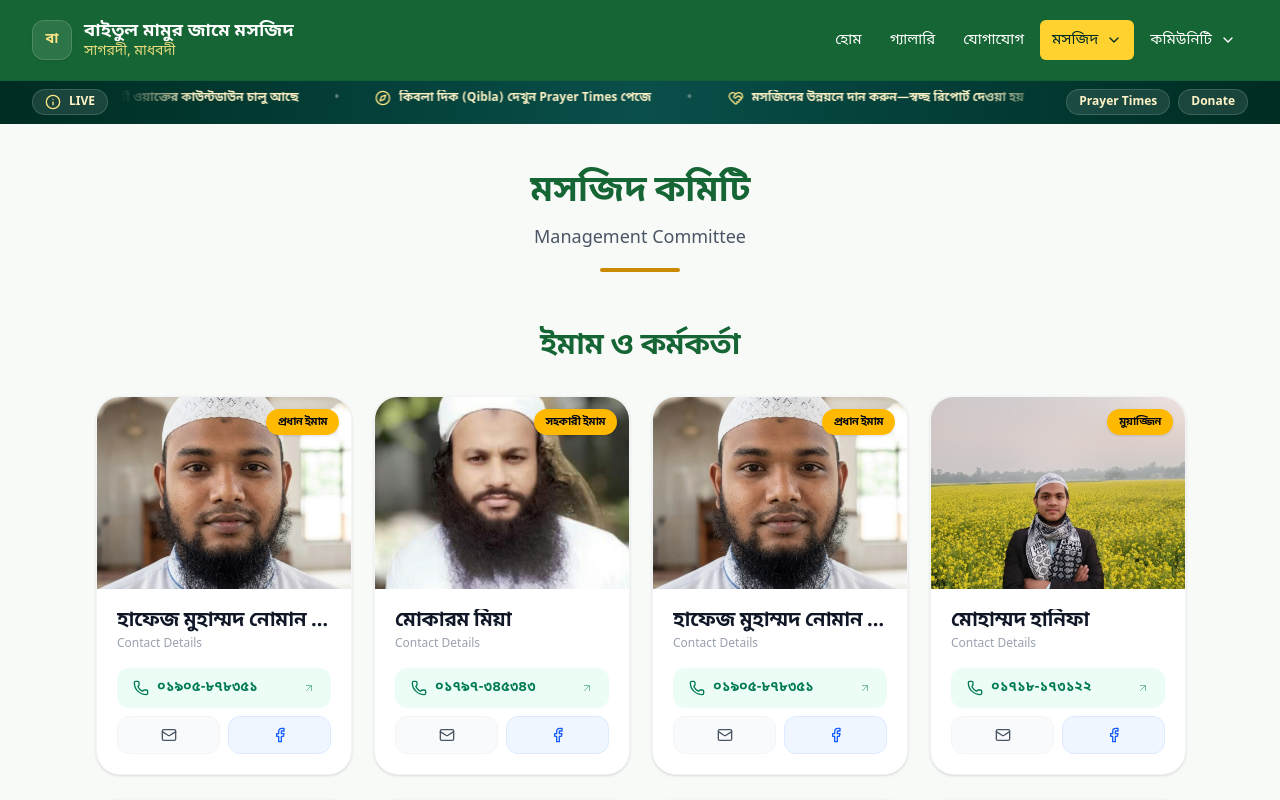
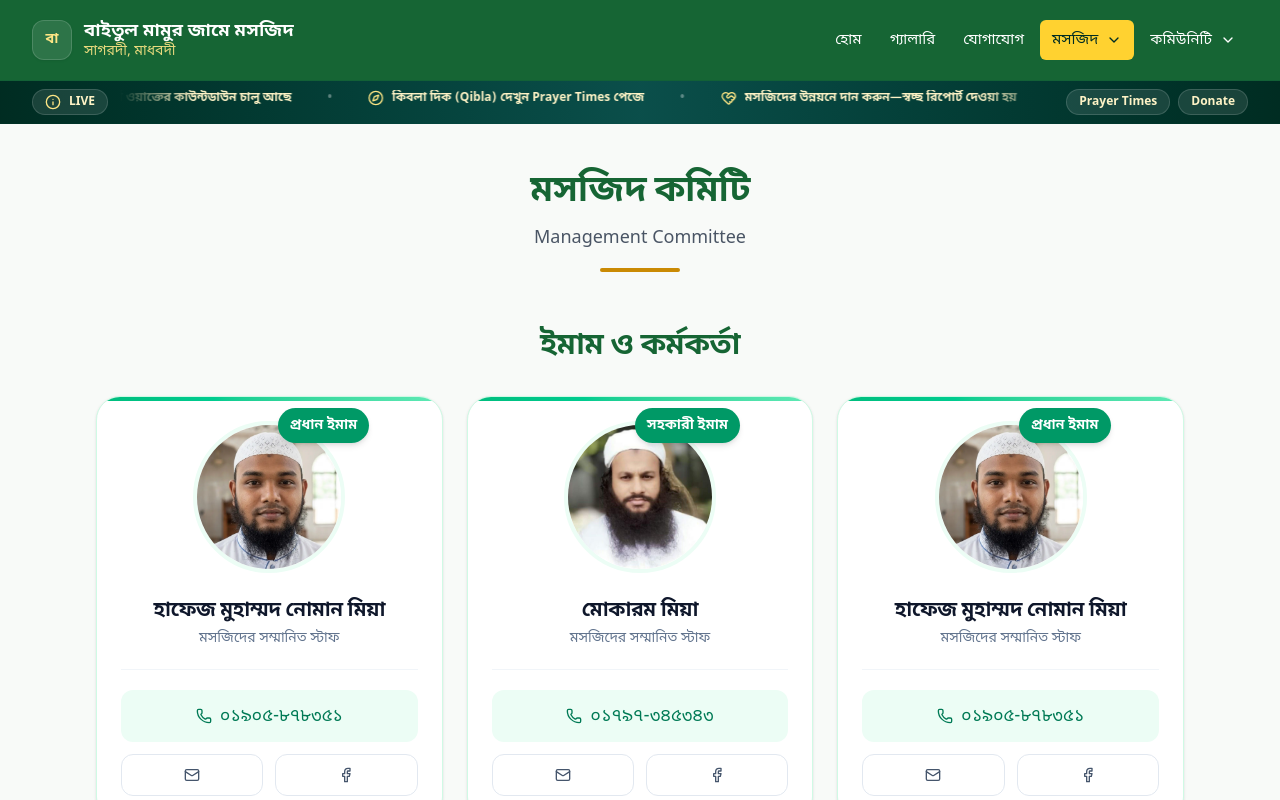
Before and after one commit to iammehedihasann/MosqueSys, a React (Vite) app: page /committee in a window 1280 px wide. Shown: the top 800 px of the page. Built offline with nearby package versions, Linux system fonts and the light colour scheme.

Commit message:
Change: Changes some pages

```diff
--- a/package.json
+++ b/package.json
@@ -32,6 +32,6 @@
     "tailwindcss": "^4.2.0",
     "typescript": "~5.9.3",
     "typescript-eslint": "^8.36.0",
-    "vite": "^7.3.1"
+    "vite": "^8.0.16"
   }
 }
--- a/src/assets/image.tsx
+++ b/src/assets/image.tsx
@@ -31,6 +31,7 @@ import MadrashaClassPic from "./MosqueImage/madrashaImages/MadrashaClassPic.jpg"
 
 //Primary School Images
 import primarySchoolCover from "./MosqueImage/primarySchoolImages/primarySchoolCoverPhoto.jpg"
+
 
 export const images = {
   ImamDemoImage: Imam,
@@ -68,3 +69,7 @@ export const images = {
   //primary school
   primarySchoolCover
 };
+
+
+// const iconBase = "/images/Public-Safety-Images";
+// const appIcon = (name: string) => `${iconBase}/${encodeURIComponent(name)}`;
--- a/src/components/PrayerTimes.tsx
+++ b/src/components/PrayerTimes.tsx
@@ -354,12 +354,12 @@ export function PrayerTimes({
           </table>
         </div>
 
-        <p className="mt-3 text-xs text-slate-500">
+        {/* <p className="mt-3 text-xs text-slate-500">
           Source: Aladhan API{state?.timezone ? ` (${state.timezone})` : ''}
           {state?.methodName ? ` • ${state.methodName}` : ''}
           {' • Jamaat: Mosque schedule'}
           {state?.fetchedAt ? ` • Updated ${state.fetchedAt.toLocaleTimeString('en-BD', { timeStyle: 'short' })}` : ''}
-        </p>
+        </p> */}
       </div>
     </section>
   )
--- a/src/components/shared/ProfileCard.tsx
+++ b/src/components/shared/ProfileCard.tsx
@@ -1,4 +1,4 @@
-import { Phone, User, Mail, Facebook, ArrowUpRight } from "lucide-react";
+import { Phone, User, Mail, Facebook } from "lucide-react";
 import { images } from "@/assets/image";
 
 type ProfileCardProps = {
@@ -22,61 +22,67 @@ export default function ProfileCard({
   const imageSrc = image && images[imageKey] ? images[imageKey] : image;
 
   return (
-    <div className="group w-64 bg-white rounded-3xl border border-gray-100 shadow-sm hover:shadow-xl transition-all duration-500 overflow-hidden">
-      {/* 1. Header Image Section */}
-      <div className="relative h-48 w-full overflow-hidden bg-gray-100">
+    <div className="group relative overflow-hidden rounded-3xl border border-emerald-100 bg-white p-6 shadow-sm transition-all duration-500 hover:-translate-y-1 hover:shadow-xl">
+  {/* Decorative Top Border */}
+  <div className="absolute top-0 left-0 h-1 w-full bg-gradient-to-r from-emerald-500 to-emerald-300" />
+
+  {/* Profile Image */}
+  <div className="flex flex-col items-center text-center">
+    <div className="relative">
       {imageSrc ? (
         <img
           src={imageSrc}
           alt={name}
-            className="w-full h-full object-cover transition-transform duration-700 group-hover:scale-110"
+          className="h-38 w-38 rounded-full border-4 border-emerald-50 object-cover transition-transform duration-500 group-hover:scale-105"
         />
       ) : (
-          <div className="w-full h-full flex items-center justify-center">
-            <User className="h-12 w-12 text-gray-300" />
+        <div className="flex h-28 w-28 items-center justify-center rounded-full border-4 border-emerald-50 bg-slate-100">
+          <User className="h-10 w-10 text-slate-400" />
         </div>
       )}
 
-        {/* !!! NEW HIGHLIGHTED ROLE !!! */}
-        <div className="absolute top-3 right-3">
-          <span className="bg-amber-400 text-gray-950 text-[11px] font-extrabold px-3 py-1.5 rounded-full uppercase tracking-tighter shadow-sm">
+
+
+      <div className="absolute -top-2 -right-6 translate-x-1/">
+        <span className="whitespace-nowrap rounded-full bg-emerald-600 px-3 py-2 text-[14px] font-semibold text-white shadow-md">
           {role}
         </span>
       </div>
     </div>
 
-      {/* 2. Info Section */}
-      <div className="p-5">
-        <div className="mb-4">
-          <h3 className="text-xl font-bold text-gray-900 leading-tight truncate">
+    {/* Name */}
+    <div className="mt-6">
+      <h3 className="text-xl font-bold text-slate-900">
         {name}
       </h3>
-          <p className="text-xs text-gray-400 mt-0.5">Contact Details</p>
+
+      <p className="mt-1 text-sm text-slate-500">
+        মসজিদের সম্মানিত স্টাফ
+      </p>
+    </div>
   </div>
 
-        {/* 3. Interactive Buttons */}
-        <div className="space-y-2">
-          {/* Main Action: Phone */}
+  {/* Divider */}
+  <div className="my-5 border-t border-slate-100" />
+
+  {/* Contact */}
+  <div className="space-y-3">
     <a
       href={`tel:${phone}`}
-            className="flex items-center justify-between w-full px-4 py-2.5 bg-emerald-50 text-emerald-700 rounded-xl font-semibold text-sm hover:bg-emerald-600 hover:text-white transition-all duration-300"
+      className="flex items-center justify-center gap-2 rounded-xl bg-emerald-50 px-4 py-3 text-lg font-medium text-emerald-700 transition-all duration-300 hover:bg-emerald-600 hover:text-white"
     >
-            <div className="flex items-center gap-2">
-              <Phone className="w-4 h-4" />
-              <span>{phone}</span>
-            </div>
-            <ArrowUpRight className="w-3 h-3 opacity-50" />
+      <Phone className="h-4 w-4" />
+      {phone}
     </a>
 
-          {/* Secondary Actions Row */}
-          <div className="flex gap-2">
+    {(email || facebook) && (
+      <div className="flex gap-3">
         {email && (
           <a
             href={`mailto:${email}`}
-                className="flex-1 flex items-center justify-center p-2.5 bg-gray-50 text-gray-600 rounded-xl hover:bg-gray-900 hover:text-white transition-all border border-gray-100"
-                title="Email"
+            className="flex-1 flex items-center justify-center rounded-xl border border-slate-200 bg-white py-3 text-slate-600 transition hover:bg-slate-900 hover:text-white"
           >
-                <Mail className="w-4 h-4" />
+            <Mail className="h-4 w-4" />
           </a>
         )}
 
@@ -85,14 +91,13 @@ export default function ProfileCard({
             href={facebook}
             target="_blank"
             rel="noopener noreferrer"
-                className="flex-1 flex items-center justify-center p-2.5 bg-blue-50 text-blue-600 rounded-xl hover:bg-blue-600 hover:text-white transition-all border border-blue-100"
-                title="Facebook"
+            className="flex-1 flex items-center justify-center rounded-xl border border-slate-200 bg-white py-3 text-slate-600 transition hover:bg-blue-600 hover:text-white"
           >
-                <Facebook className="w-4 h-4" />
+            <Facebook className="h-4 w-4" />
           </a>
         )}
       </div>
-        </div>
+    )}
   </div>
 </div>
   );
--- a/src/pages/Committee.tsx
+++ b/src/pages/Committee.tsx
@@ -38,7 +38,7 @@ export function Committee() {
             ইমাম ও কর্মকর্তা
           </h2>
 
-          <div className="grid grid-cols-1 sm:grid-cols-2 lg:grid-cols-4 gap-6">
+          <div className="grid grid-cols-1 sm:grid-cols-2 lg:grid-cols-3 gap-6">
             {imamStaff.map((person, index) => (
               <ProfileCard
                 key={`${person.name}-${person.role}-${person.phone}-${index}`}
@@ -54,7 +54,7 @@ export function Committee() {
             কমিটি সদস্যবৃন্দ
           </h2>
 
-          <div className="grid grid-cols-1 sm:grid-cols-2 lg:grid-cols-3 xl:grid-cols-4 gap-6">
+          <div className="grid grid-cols-1 sm:grid-cols-2 lg:grid-cols-3 xl:grid-cols-3 gap-6">
             {members.map((member, index) => (
               <ProfileCard
                 key={`${member.name}-${member.role}-${member.phone}-${index}`}
@@ -72,7 +72,7 @@ export function Committee() {
               কমিটির দায়িত্ব
             </h3>
 
-            <ul className="space-y-4 text-gray-700">
+            <ul className="space-y-4 text-gray-700 text-[20px]">
               {[
                 "মসজিদের দৈনন্দিন পরিচালনা ও রক্ষণাবেক্ষণ",
                 "আর্থিক ব্যবস্থাপনা ও স্বচ্ছতা নিশ্চিতকরণ",
@@ -93,7 +93,7 @@ export function Committee() {
               সভার সময়সূচী
             </h3>
 
-            <div className="space-y-6 text-gray-700">
+            <div className="space-y-6 text-gray-700 text-[20px]">
               <div>
                 <p className="font-semibold">মাসিক সভা</p>
                 <p className="text-sm text-gray-600">
--- a/src/pages/Contact.tsx
+++ b/src/pages/Contact.tsx
@@ -85,7 +85,9 @@ export function ContactPage() {
   };
 
   const handleChange = (
-    e: React.ChangeEvent<HTMLInputElement | HTMLTextAreaElement | HTMLSelectElement>
+    e: React.ChangeEvent<
+      HTMLInputElement | HTMLTextAreaElement | HTMLSelectElement
+    >,
   ) => {
     const { name, value } = e.target;
 
@@ -98,21 +100,29 @@ export function ContactPage() {
   return (
     <div className="min-h-screen bg-background">
       <div className="mx-auto max-w-7xl px-4 sm:px-6 lg:px-8 py-10 lg:py-14">
+        {/* Header */}
+        <header className="relative overflow-hidden rounded-3xl border border-emerald-100 bg-gradient-to-br from-emerald-50 via-white to-white px-6 py-12 md:px-10 md:py-16 text-center mb-12">
+          <div className="absolute -top-24 -right-24 h-64 w-64 rounded-full bg-emerald-100/40 blur-3xl" />
+          <div className="absolute -bottom-24 -left-24 h-64 w-64 rounded-full bg-emerald-50 blur-3xl" />
 
-        {/* Header */}
-        <header className="mx-auto mb-12 max-w-3xl text-center">
-          <h1 className="text-3xl sm:text-4xl lg:text-5xl font-bold tracking-tight text-foreground">
-            যোগাযোগ করুন
-          </h1>
+          <div className="relative">
+            <span className="inline-flex rounded-full border border-emerald-200 bg-white px-4 py-2 text-sm font-medium text-emerald-700">
+              বায়তুল মামুর জামে মসজিদ
+            </span>
 
-          <p className="mt-3 text-sm sm:text-base text-muted-foreground">
-            Contact Us — যেকোনো প্রশ্ন, সেবা, দান বা পরামর্শের জন্য আমাদের লিখুন।
-          </p>
+            <h1 className="mt-6 text-4xl md:text-5xl lg:text-6xl font-bold text-slate-900">
+              যোগাযোগ করুন
+            </h1>
+
+            <p className="mx-auto mt-4 max-w-2xl text-slate-600">
+              Contact Us — যেকোনো প্রশ্ন, সেবা, দান বা পরামর্শের জন্য আমাদের
+              সাথে যোগাযোগ করুন।
+            </p>
+          </div>
         </header>
 
         {/* Main Grid */}
         <div className="grid grid-cols-1 lg:grid-cols-2 gap-8 lg:gap-14 items-start">
-
           {/* Contact Info */}
           <section className="space-y-5">
             <h2 className="text-xl font-semibold text-foreground">
@@ -120,7 +130,6 @@ export function ContactPage() {
             </h2>
 
             <div className="grid grid-cols-1 md:grid-cols-2 lg:grid-cols-1 gap-5">
-
               <InfoCard
                 icon={<MapPin className="h-6 w-6" />}
                 titleBn="ঠিকানা"
@@ -142,7 +151,7 @@ export function ContactPage() {
                     className="font-medium text-foreground hover:text-primary"
                     href="tel:01757705728"
                   >
-                    ০১৭-৫৭৭০৫৭২৮
+                    ০১৭৫৭-৭০৫৭২৮
                   </a>
                 </p>
 
@@ -162,7 +171,7 @@ export function ContactPage() {
                     className="font-medium text-foreground hover:text-primary"
                     href="tel:01757705728"
                   >
-                    ০১৭-৫৭৭০৫৭২৮
+                    ০১৯২৮-১৯৮৫৬১
                   </a>
                 </p>
               </InfoCard>
@@ -199,7 +208,7 @@ export function ContactPage() {
                 <p className="text-foreground/90">শনিবার - বৃহস্পতিবার</p>
                 <p>ফজরের পর - এশা পর্যন্ত</p>
 
-                <p className="mt-1 text-xs text-muted-foreground">
+                <p className="mt-1 text-lg text-muted-foreground">
                   শুক্রবার: জুমআর পর থেকে
                 </p>
               </InfoCard>
@@ -209,7 +218,6 @@ export function ContactPage() {
           {/* Contact Form */}
           <section>
             <div className="rounded-2xl border border-border bg-card p-6 sm:p-8 shadow-sm">
-
               <div className="mb-6">
                 <h2 className="text-xl font-semibold text-foreground">
                   আমাদের লিখুন
@@ -222,10 +230,8 @@ export function ContactPage() {
               </div>
 
               <form onSubmit={handleSubmit} className="space-y-5">
-
                 {/* Name + Email */}
                 <div className="grid grid-cols-1 md:grid-cols-2 gap-5">
-
                   <div>
                     <label className="mb-2 block text-sm font-medium">
                       নাম *
@@ -259,7 +265,6 @@ export function ContactPage() {
 
                 {/* Phone + Subject */}
                 <div className="grid grid-cols-1 md:grid-cols-2 gap-5">
-
                   <div>
                     <label className="mb-2 block text-sm font-medium">
                       মোবাইল নাম্বার *
@@ -318,7 +323,20 @@ export function ContactPage() {
                 {/* Submit */}
                 <button
                   type="submit"
-                  className="w-full rounded-xl bg-primary px-5 py-3 text-sm font-medium text-primary-foreground shadow-sm transition hover:opacity-95"
+                  className="
+    w-full
+    rounded-2xl
+    bg-emerald-600
+    px-5
+    py-4
+    font-semibold
+    text-white
+    shadow-md
+    transition-all
+    duration-300
+    hover:bg-emerald-700
+    hover:shadow-lg
+  "
                 >
                   বার্তা পাঠান
                 </button>
@@ -330,14 +348,12 @@ export function ContactPage() {
         {/* Visit Info */}
         <section className="mt-10">
           <div className="rounded-2xl border border-blue-200 bg-blue-50 p-6 sm:p-8">
-
             <h3 className="text-lg font-semibold text-blue-900">
               মসজিদে আসার আগে
               <span className="text-blue-800/80"> / Before Visiting</span>
             </h3>
 
             <ul className="mt-4 space-y-3 text-sm text-slate-700">
-
               {[
                 "নামাজের সময় জানতে নামাজের সময়সূচী পেজ দেখুন",
                 "বিশেষ সেবার জন্য আগে থেকে যোগাযোগ করুন",
@@ -349,11 +365,9 @@ export function ContactPage() {
                   <span>{t}</span>
                 </li>
               ))}
-
             </ul>
           </div>
         </section>
-
       </div>
     </div>
   );
--- a/src/pages/Home.tsx
+++ b/src/pages/Home.tsx
@@ -36,7 +36,7 @@ const serviceIcons: Record<
 };
 
 export function Home() {
-  const notices = noticesData.notices.slice(0, 3).map((n) => ({
+  const notices = noticesData.notices.slice(0, 4).map((n) => ({
     ...n,
     category: n.category as "ramadan" | "general" | "emergency",
   }));
@@ -44,7 +44,7 @@ export function Home() {
   const imamAndMuazzin = committeeData.imamStaff.slice(0, 4);
   const galleryItems = galleryData.items.slice(0, 6);
   const services = servicesData.services;
-  const heroImages = [images.mosqueCover, images.friends, images.program_1];
+  const heroImages = [images.mosqueCover, images.mosque_construction, images.program_1];
   const [currentImage, setCurrentImage] = useState(0);
 
   useEffect(() => {
@@ -144,10 +144,7 @@ export function Home() {
           </div>
 
           {/* Side Banner / Quick Event */}
-          <div className="relative overflow-hidden rounded-3xl bg-gradient-to-br from-emerald-900 via-emerald-800 to-teal-900 p-6 md:p-8 text-white shadow-[var(--shadow-card-hover)] border border-emerald-700/30">
-            {/* Decorative Background */}
-            <div className="absolute -top-16 -right-16 w-40 h-40 bg-amber-400/10 rounded-full blur-2xl"></div>
-            <div className="absolute -bottom-16 -left-16 w-40 h-40 bg-teal-300/10 rounded-full blur-2xl"></div>
+           <div className="relative overflow-hidden rounded-3xl  p-6 md:p-8 text-black shadow-[var(--shadow-card-hover)] border border-emerald-700/30">
 
             <div className="relative z-10 flex flex-col h-full justify-between">
               {/* Header */}
@@ -156,7 +153,7 @@ export function Home() {
                   আসন্ন কার্যক্রম
                 </h3>
 
-                <p className="text-emerald-100/80 mb-6 text-sm italic leading-relaxed">
+                <p className="text-black mb-6 text-sm italic leading-relaxed">
                   ইকামতের সাথে আপনার দ্বীনি কার্যক্রম পরিচালনা করুন
                 </p>
 
@@ -181,12 +178,13 @@ export function Home() {
                 সব কার্যক্রম দেখুন →
               </Link>
             </div>
+
           </div>
         </div>
 
         {/* 4. Donation Summary Section - Full Width Feature */}
         <section className="bg-white p-8 md:p-12 rounded-[3rem] border border-gray-100 shadow-sm overflow-hidden relative">
-          <div className="absolute top-0 right-0 w-32 h-32 bg-emerald-50 rounded-full -mr-16 -mt-16 blur-3xl opacity-50" />
+          {/* <div className="absolute top-0 right-0 w-32 h-32 bg-emerald-50 rounded-full -mr-16 -mt-16 blur-3xl opacity-50" /> */}
           <div className="flex flex-col md:flex-row justify-between items-start md:items-end gap-6">
             <SectionTitle
               title="দান সংক্ষেপ"
@@ -210,20 +208,23 @@ export function Home() {
         </section>
 
         {/* 5. Imam & Muazzin - Modern Flex Grid */}
-        <section>
-          <div className="flex flex-col sm:flex-row justify-between items-start sm:items-end gap-4 mb-8">
+      <section className="relative">
+        <div className="flex flex-col md:flex-row justify-between md:items-end gap-4 mb-10">
           <SectionTitle
             title="ইমাম ও মুয়াযযিন"
-              subtitle="সালাত ও দ্বীনি শিক্ষার দায়িত্বে নিয়োজিত"
+            subtitle="সালাত পরিচালনা, আযান এবং দ্বীনি শিক্ষার দায়িত্বে নিয়োজিত সম্মানিত ব্যক্তিবর্গ"
           />
+
           <Link
             to="/committee"
-              className="text-emerald-600 font-bold hover:underline inline-flex items-center gap-2"
+            className="inline-flex items-center gap-2 text-emerald-600 font-semibold hover:text-emerald-700 transition-colors"
           >
-              সকল স্টাফ দেখুন <ArrowRight className="h-4 w-4" />
+            সকল স্টাফ দেখুন
+            <ArrowRight className="w-4 h-4" />
           </Link>
         </div>
-          <div className="grid grid-cols-1 md:grid-cols-3 gap-6">
+
+        <div className="grid lg:grid-cols-3 gap-6">
           {imamAndMuazzin.map((member, index) => (
             <ProfileCard
               key={`${member.name}-${member.role}-${member.phone}-${index}`}
@@ -239,21 +240,21 @@ export function Home() {
             title="সেবাসমূহ / Services"
             subtitle="মসজিদের মাধ্যমে পরিচালিত জনকল্যাণমূলক কাজ"
           />
-          <div className="grid grid-cols-2 sm:grid-cols-3 lg:grid-cols-5 gap-4 mt-8">
+          <div className="grid grid-cols-2 sm:grid-cols-3 lg:grid-cols-4 gap-4 mt-8">
             {services.map((service) => {
               const Icon = serviceIcons[service.icon] ?? Megaphone;
               return (
                 <div
                   key={service.title}
-                  className="group bg-white p-6 rounded-3xl border border-gray-100 shadow-sm hover:shadow-xl hover:-translate-y-1 transition-all duration-300 flex flex-col items-center text-center"
+                  className="group bg-white p-6  rounded-3xl border border-gray-100 shadow-sm hover:shadow-xl hover:-translate-y-1 transition-all duration-300 flex flex-col items-center text-center"
                 >
-                  <div className="h-14 w-14 rounded-2xl bg-emerald-50 text-emerald-600 flex items-center justify-center mb-4 transition-colors group-hover:bg-emerald-600 group-hover:text-white">
+                  <div className="h-16 w-16 rounded-2xl bg-emerald-50 text-emerald-600 flex items-center justify-center mb-4 transition-colors group-hover:bg-emerald-600 group-hover:text-white">
                     <Icon className="h-7 w-7" />
                   </div>
-                  <h4 className="font-bold text-gray-900 text-sm leading-tight">
+                  <h4 className="font-bold text-gray-900 text-[16px] leading-tight">
                     {service.title}
                   </h4>
-                  <p className="text-xs text-gray-500 mt-1">
+                  <p className="text-[14px] text-gray-500 mt-1">
                     {service.titleBn}
                   </p>
                 </div>
```
Also changed, not shown: src/pages/Gallery.tsx (+61 -29 lines), 1 other file (tests, documents, lock files or other folders). Lines whose indentation alone changed are shown as unchanged.
